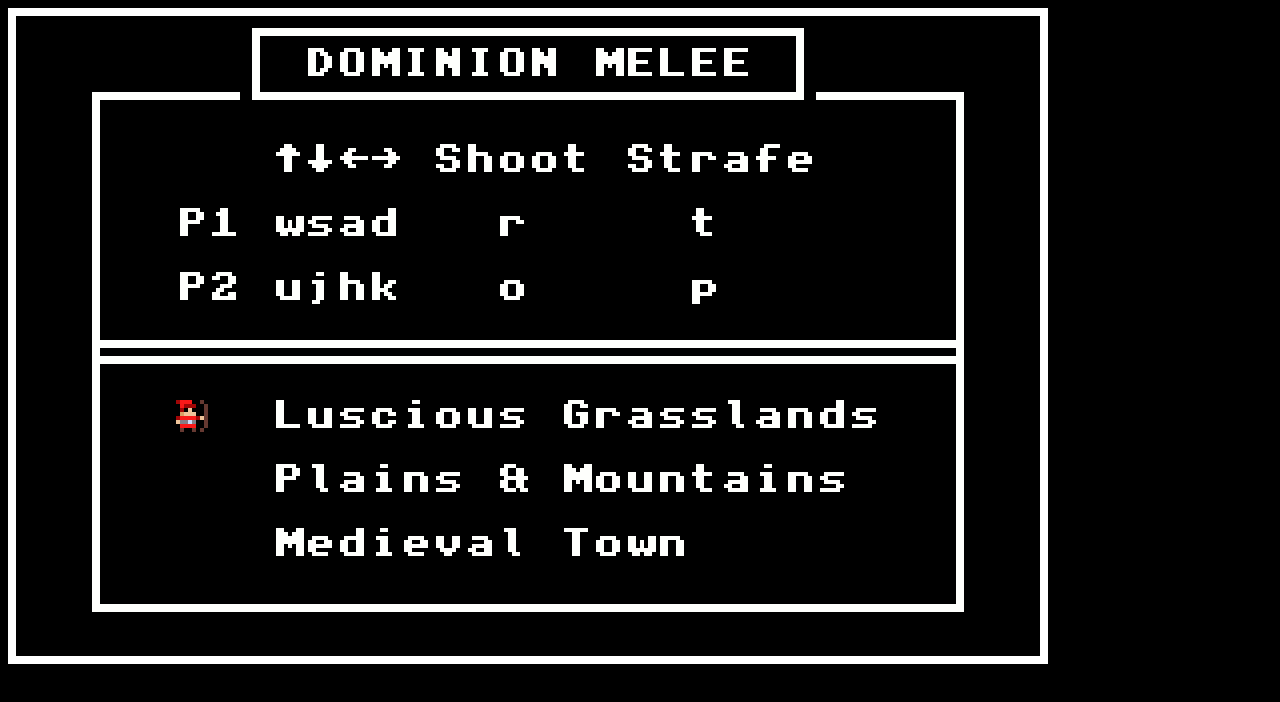
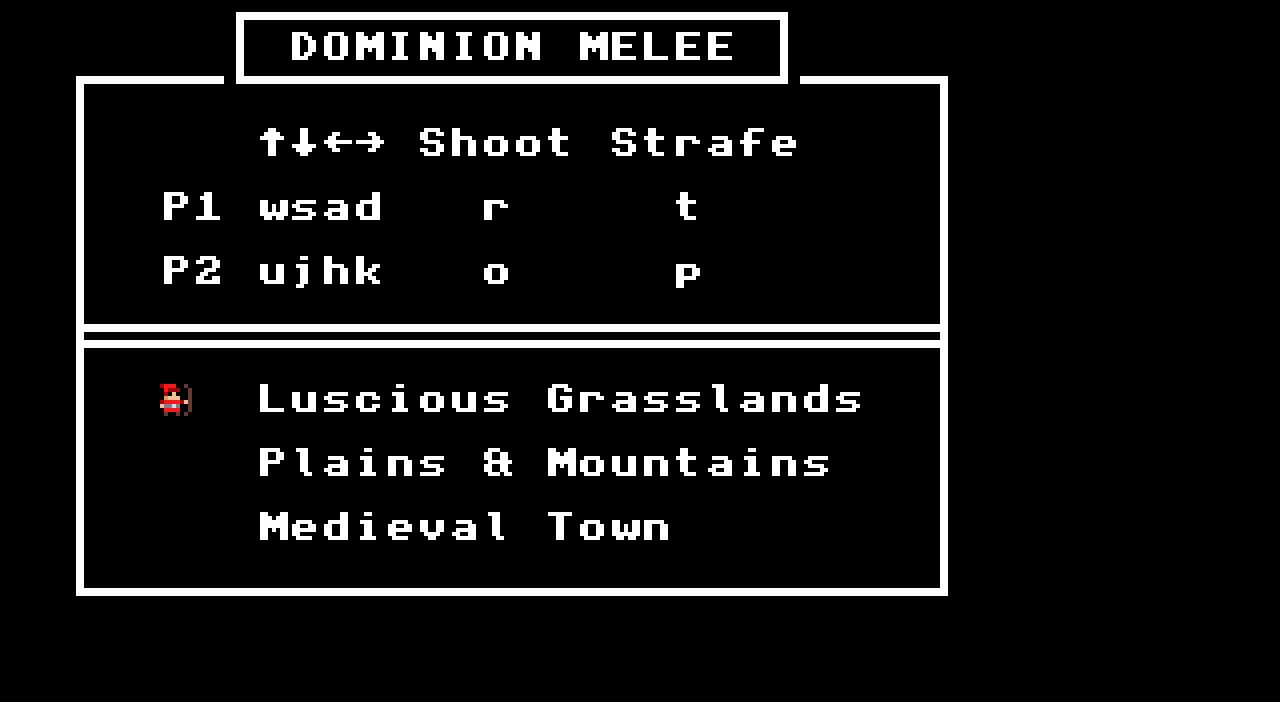
Before and after one commit to grosgg/dominion_melee, a website: page src/index.html in a window 1280 px wide. Drawn offline with Linux system fonts and the light colour scheme.

Commit message:
Remove canvas border

```diff
--- a/src/index.html
+++ b/src/index.html
@@ -7,7 +7,7 @@
   <script src="./kontra.min.js"></script>
   <script src="./TinyMusic.min.js"></script>
 </head>
-<body style="background: black">
+<body style="background: black; margin: 0">
   <canvas id="game" width=256 height=160></canvas>
   <!-- build:js -->
   <script src="js/fullscreen.js"></script>
@@ -24,7 +24,6 @@
     canvas {
       width: 1024px;
       background: black;
-      border: 8px solid white;
       image-rendering: pixelated;
     }
   </style>
```
